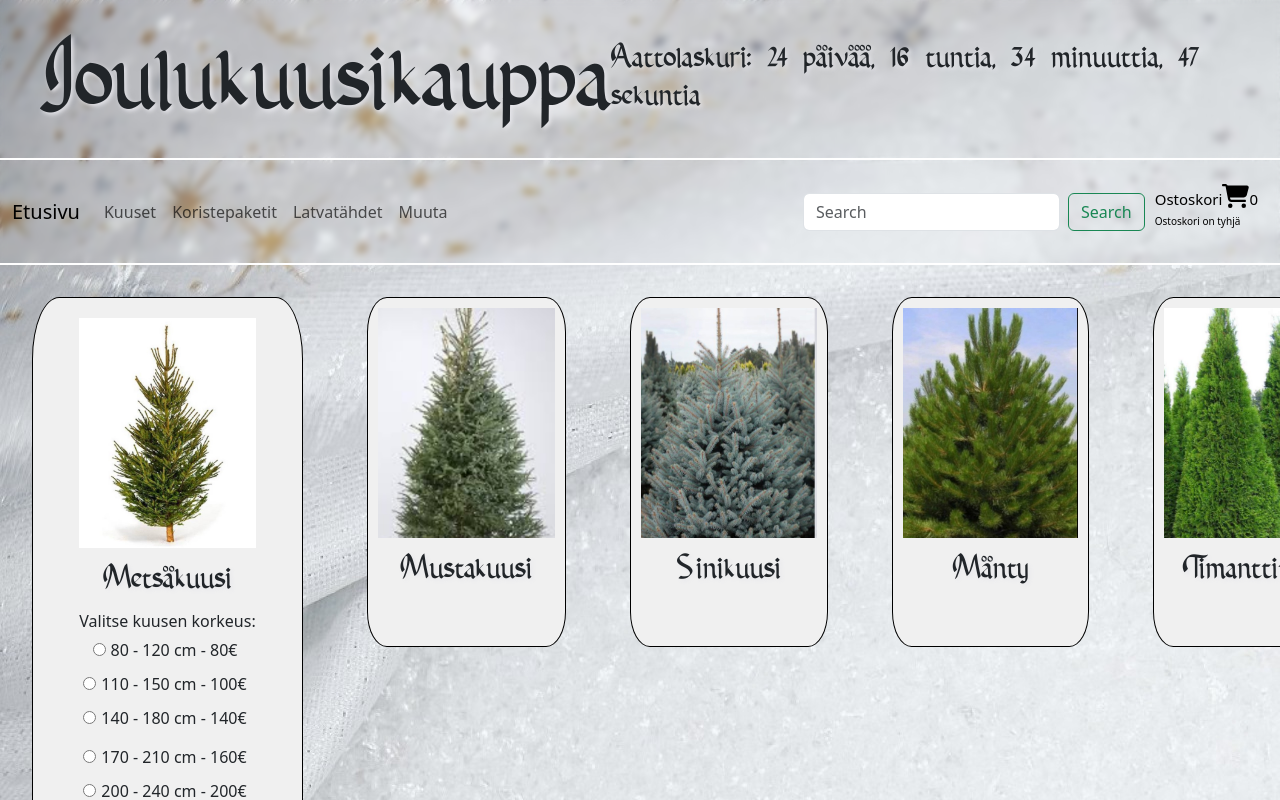
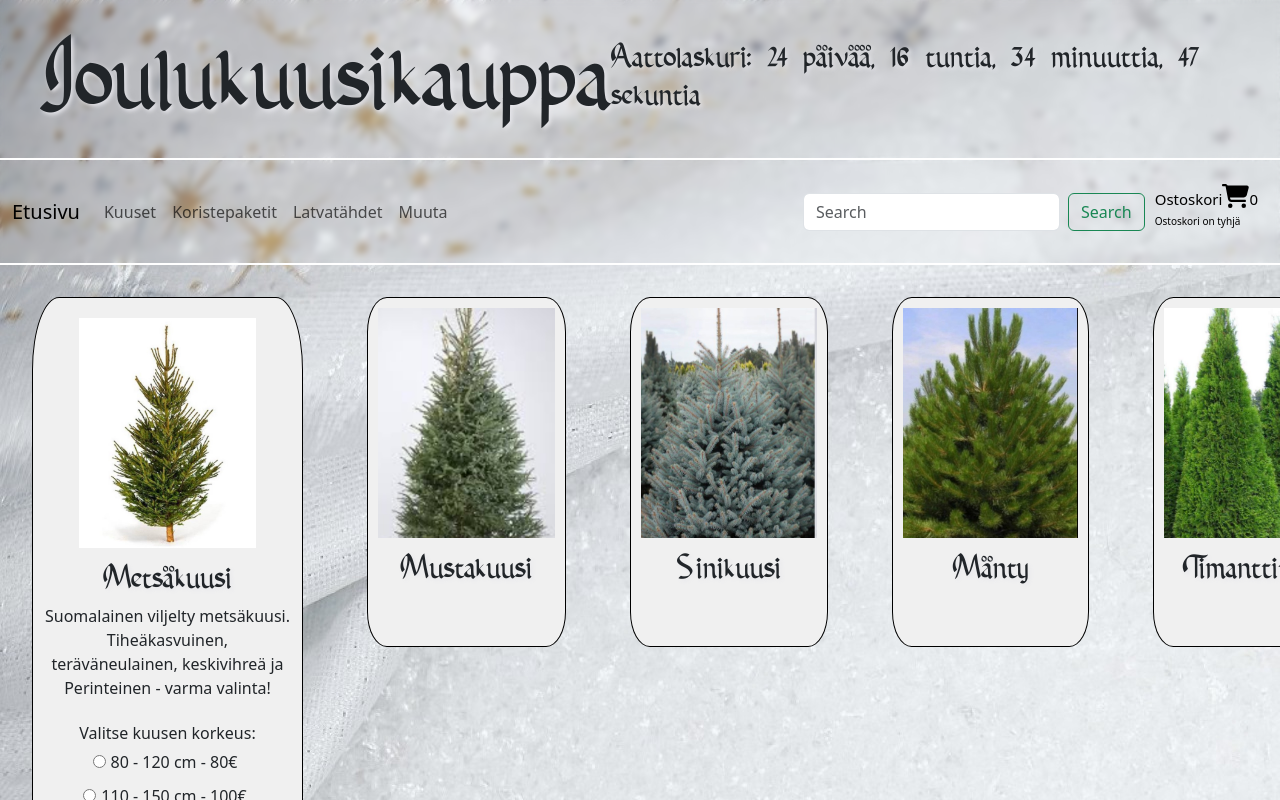
Before and after one commit to Verkkopalveluprojekti-Ryhma10/joulukuusikauppa, a React (Create React App) app: page /Kuuset in a window 1280 px wide. Both pictures are taken after a click on the element "Metsäkuusi". Shown: the top 800 px of the page. Built offline with nearby package versions, Linux system fonts and the light colour scheme.

Commit message:
description added

```diff
--- a/src/pages/Kuuset.js
+++ b/src/pages/Kuuset.js
@@ -5,7 +5,7 @@ import Sinikuusi from '../assets/images/sinikuusi.jpg';
 import Manty from '../assets/images/manty.jpg'
 import Tuija from '../assets/images/tuija.jpg'
 
-const TreeType = ({ type, image, label }) => {
+const TreeType = ({ type, image, label, description }) => {
     const [expanded, setExpanded] = useState(false);
     const [selectedSize, setSelectedSize] = useState('');
     const [quantity, setQuantity] = useState(1);
@@ -33,8 +33,10 @@ const TreeType = ({ type, image, label }) => {
         <img src={image} alt={type} className={type.toLowerCase()} />
         <h3>{label}</h3>
 
+
         {expanded && (
         <div className="options" onClick={handleSizeQuantityClick}>
+        <p>{description}</p>
           <label>
             Valitse kuusen korkeus:
             <br />
@@ -98,11 +100,35 @@ const TreeType = ({ type, image, label }) => {
   const Kuuset = () => {
     return (
       <div className='kuuset-container'>
-        <TreeType type="Metsa" image={Metsakuusi} label="Metsäkuusi" />
-        <TreeType type="Musta" image={Mustakuusi} label="Mustakuusi" />
-        <TreeType type="Sini" image={Sinikuusi} label="Sinikuusi" />
-        <TreeType type="Manty" image={Manty} label="Mänty" />
-        <TreeType type="Tuija" image={Tuija} label="Timanttituija" />
+        <TreeType
+        type="Metsa"
+        image={Metsakuusi}
+        label="Metsäkuusi"
+        description=
+        "Suomalainen viljelty metsäkuusi. Tiheäkasvuinen, teräväneulainen, keskivihreä ja Perinteinen - varma valinta!"/>
+
+        <TreeType
+        type="Musta"
+        image={Mustakuusi}
+        label="Mustakuusi"
+        description=""/>
+        <TreeType
+        type="Sini"
+        image={Sinikuusi}
+        label="Sinikuusi"
+        description=""/>
+
+        <TreeType
+        type="Manty"
+        image={Manty}
+        label="Mänty"
+        description="" />
+
+        <TreeType
+        type="Tuija"
+        image={Tuija}
+        label="Timanttituija"
+        description=""/>
       </div>
     );
   };
```
